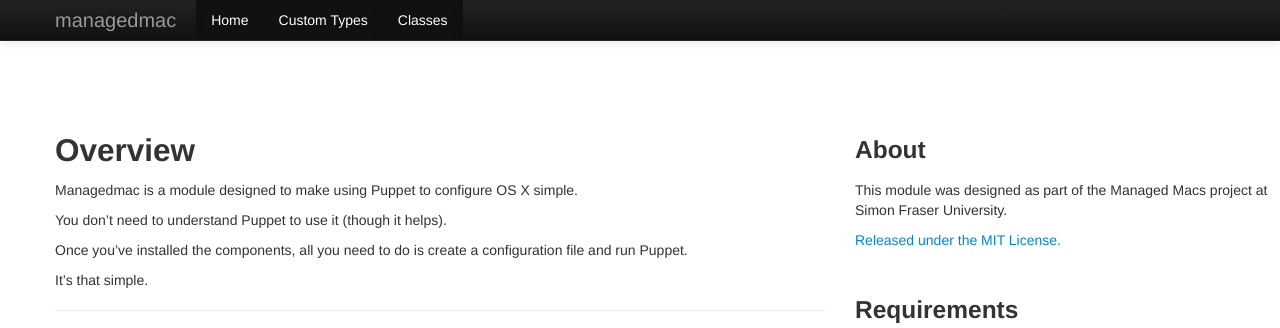
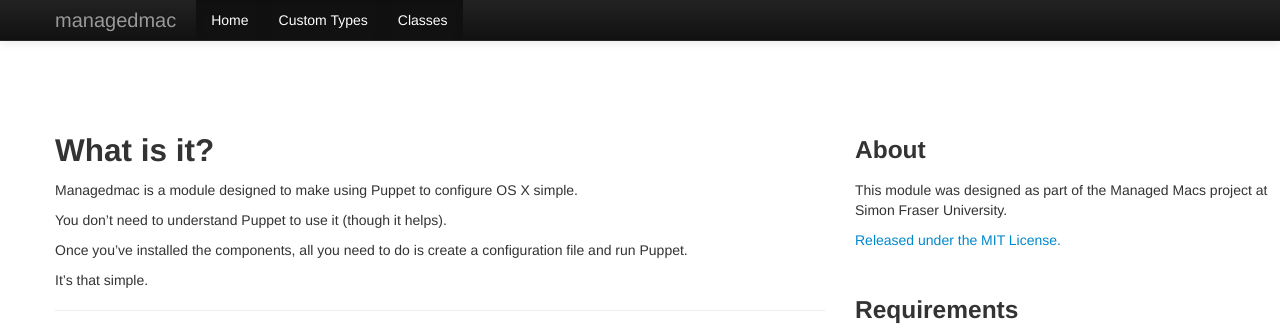
Before and after one commit to dayglojesus/managedmac, a Jekyll site: the page built from index.md, in a window 1280 px wide and 900 px high. Shown: the top 328 px of the window. Built offline with Jekyll 4.4.1, drawn with Linux system fonts in a browser that asks for light colours; Markdown is read by kramdown in place of the engine named in the settings.

Commit message:
change heading

```diff
--- a/index.md
+++ b/index.md
@@ -3,7 +3,7 @@ layout: default
 title: managedmac
 ---
 
-## Overview
+## What is it?
 
 Managedmac is a module designed to make using Puppet to configure OS X simple.
 
```
